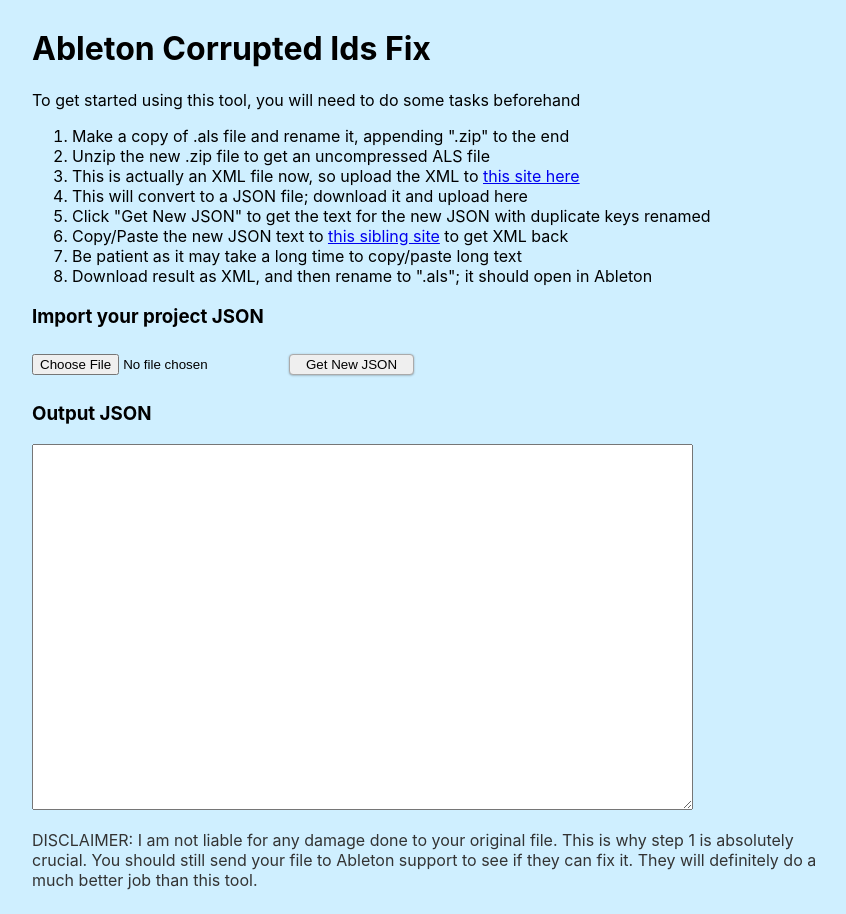
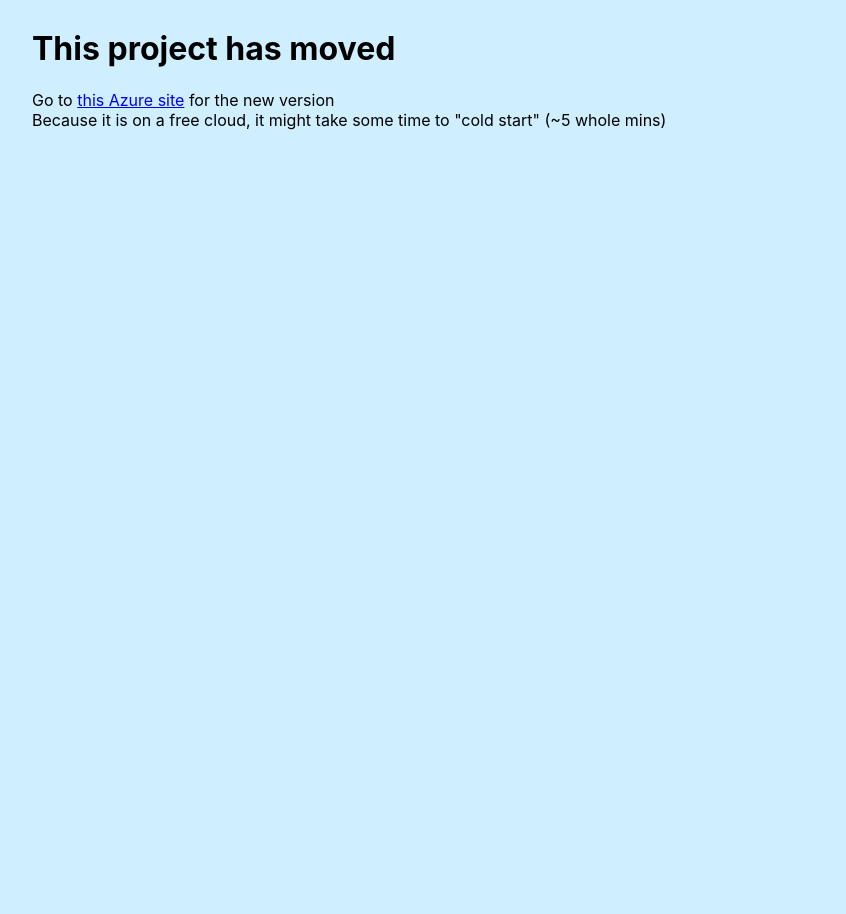
Before and after one commit to mariotee/corrupt-ableton-fix, a React (Create React App) app: page / in a window 1280 px wide. Shown: the whole page, without its empty margins (0-846 px from the left). After the commit the page ends 800 px from the top, so only its background shows below. Built offline with nearby package versions, Linux system fonts and the light colour scheme.

Commit message:
added redirect link for new site

```diff
--- a/src/MainUI.jsx
+++ b/src/MainUI.jsx
@@ -1,70 +1,9 @@
 import React from 'react'
-import _ from 'lodash'
-
-import * as Algs from './algs'
 
 export default () => {
-    const [stateFile, setStateFile] = React.useState()
-    const [processing, setProcessing] = React.useState(false)
-    const [outputJson, setOutputJson] = React.useState('')
-
-    const loadFile = (file) => {
-        const reader = new FileReader()
-        reader.onloadend = () => {
-            setStateFile(reader.result)
-        }
-        reader.readAsText(file)
-    }
-
-    const processFile = async () => {
-        setProcessing(true)
-
-        setTimeout(() => {
-            //get input
-            const parsed = JSON.parse(stateFile)
-            const list = []
-            //get duplicate paths
-            const res = Algs.findDuplicates(parsed.Ableton, "Ableton", 0, list)
-            //lodash set non-unique ids to high (unlikely) number
-            let idFix = 0
-            res.map((e) => _.set(parsed, e.path, `${99999+(idFix++)}`))
-
-            setOutputJson(JSON.stringify(parsed))
-
-            setProcessing(false)
-        }, 500)
-    }
-
     return <div className="main-ui">
-        <h1>Ableton Corrupted Ids Fix</h1>
-        <p>
-            To get started using this tool, you will need to do some tasks beforehand
-        </p>
-        <ol>
-            <li>Make a copy of .als file and rename it, appending ".zip" to the end</li>
-            <li>Unzip the new .zip file to get an uncompressed ALS file</li>
-            <li>This is actually an XML file now, so upload the XML to <a href="https://www.convertjson.com/xml-to-json.htm">this site here</a></li>
-            <li>This will convert to a JSON file; download it and upload here</li>
-            <li>Click "Get New JSON" to get the text for the new JSON with duplicate keys renamed</li>
-            <li>Copy/Paste the new JSON text to <a href="https://www.convertjson.com/json-to-xml.htm">this sibling site</a> to get XML back</li>
-            <li>Be patient as it may take a long time to copy/paste long text</li>
-            <li>Download result as XML, and then rename to ".als"; it should open in Ableton</li>
-        </ol>
-        <h3>Import your project JSON</h3>
-        <input type="file" onChange={(e) => loadFile(e.target.files[0])}/>
-
-        <button className="submit-json" onClick={processFile}>Get New JSON</button>
-
-        <section>
-        {processing ? <h5>Processing...</h5> : null}
-        <h3>Output JSON</h3>
-        {<textarea readOnly rows={24} cols={80} value={outputJson}/>}
-        </section>
-
-        <p className="disclaimer">
-            DISCLAIMER: I am not liable for any damage done to your original file.
-            This is why step 1 is absolutely crucial. You should still send your file to Ableton support to see if they can fix it.
-            They will definitely do a much better job than this tool.
-        </p>
+        <h1>This project has moved</h1>
+        Go to <a href="https://corruptalsfix.azurewebsites.net/">this Azure site</a> for the new version <br/>
+        Because it is on a free cloud, it might take some time to "cold start" (~5 whole mins)
     </div>
 }
```
